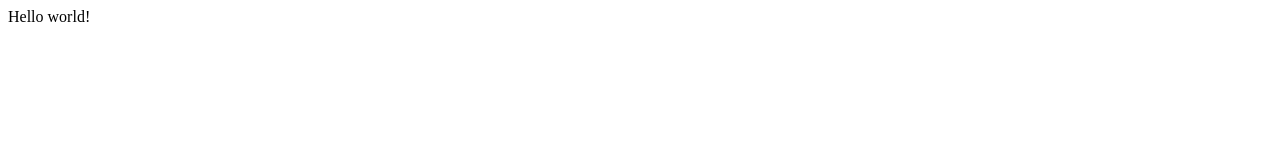
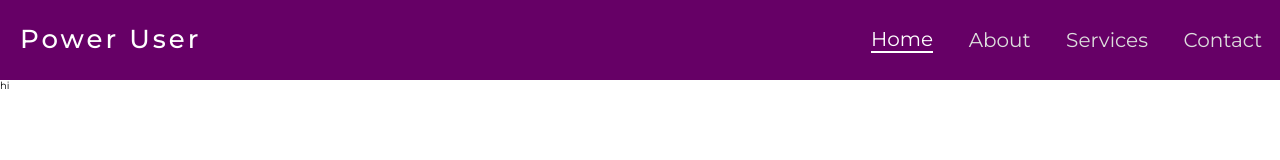
Before and after one commit to clirette/power-user-redesign, a Gatsby site: page / in a window 1280 px wide. Built offline with nearby package versions, Linux system fonts and the light colour scheme; Gatsby itself is replaced by a stand-in of ours.

Commit message:
Using Gatsby hello-world starter for power-user redesign. Implemented responsive Navbar.

```diff
--- /dev/null
+++ b/src/components/Layout.js
@@ -0,0 +1,43 @@
+import React, { Fragment } from "react"
+import { Link } from "gatsby"
+import { Helmet } from "react-helmet"
+import styled, { createGlobalStyle } from "styled-components"
+import { Normalize } from "styled-normalize"
+
+import Navbar from "./Navbar"
+
+const GlobalStyle = createGlobalStyle`
+  html {
+    font-size: 62.5%;
+  }
+
+  body {
+    box-sizing: border-box;
+    font-family: 'Montserrat', sans-serif;
+  }
+`
+
+const Layout = props => {
+  return (
+    <Fragment>
+      <Helmet>
+        <meta charSet="utf-8" />
+        <title>Power User</title>
+        <link
+          href="https://fonts.googleapis.com/css?family=Montserrat:400,500&display=swap"
+          rel="stylesheet"
+        />
+        <meta
+          name="viewport"
+          content="width=device-width,height=device-height,initial-scale=1.0"
+        />
+      </Helmet>
+      <GlobalStyle />
+      <Normalize />
+      <Navbar />
+      {props.children}
+    </Fragment>
+  )
+}
+
+export default Layout
--- /dev/null
+++ b/src/components/Navbar.js
@@ -0,0 +1,157 @@
+import React, { Component, Fragment } from "react"
+import { Link as GatsbyLink } from "gatsby"
+import styled from "styled-components"
+
+import devices from "../utils/devices"
+
+const StyledNavbar = styled.div`
+  height: 10vh;
+  background-color: #660066;
+  display: flex;
+  color: #fff;
+`
+const BrandContainer = styled.div`
+  flex: 2;
+  align-self: center;
+  @media ${devices.laptop} {
+    flex: 1;
+  }
+`
+const Hamburger = styled.div`
+  height: 2rem;
+  width: 2rem;
+  border: 0.2rem solid #fff;
+  border-radius: 0.1rem;
+  display: none;
+  flex-direction: column;
+  justify-content: space-around;
+  align-items: center;
+  align-self: center;
+  margin-right: 2rem;
+  cursor: pointer;
+  @media ${devices.mobileL} {
+    display: flex;
+  }
+`
+
+const HamburgerLines = styled.hr`
+  width: 50%;
+  color: #fff;
+  margin: 0;
+`
+
+const Link = styled(GatsbyLink)`
+  font-size: 2rem;
+  color: #ddd;
+  text-decoration: none;
+  transition: color 0.3s ease-in-out;
+  @media (hover: hover) {
+    &:hover {
+      color: #fff;
+    }
+  }
+`
+
+const Brand = styled.h1`
+  font-size: 2.6rem;
+  font-weight: 500;
+  letter-spacing: 0.3rem;
+  margin-left: 2rem;
+  color: #fff;
+`
+
+const NavLinksContainer = styled.nav`
+  flex: 1;
+  display: flex;
+  justify-content: space-around;
+  align-items: center;
+  @media ${devices.mobileL} {
+    display: none;
+  }
+`
+
+const active = {
+  color: "#fff",
+  borderBottom: ".2rem solid #fff",
+}
+
+const collapsedNavContainerStyles = {
+  display: "flex",
+  backgroundColor: "#660066",
+  flexDirection: "column",
+  alignItems: "end",
+  paddingLeft: "1rem",
+  active: { color: "#fff" },
+  link: { paddingTop: ".5rem", paddingBottom: ".5rem", fontSize: "1.8rem" },
+}
+
+const NavLinks = props => (
+  <NavLinksContainer style={props.display}>
+    <Link
+      activeStyle={props.display ? props.display.active : active}
+      to="/"
+      style={props.display ? props.display.link : {}}
+    >
+      Home
+    </Link>
+    <Link
+      activeStyle={props.display ? props.display.active : active}
+      to="/about"
+      style={props.display ? props.display.link : {}}
+    >
+      About
+    </Link>
+    <Link
+      activeStyle={props.display ? props.display.active : active}
+      to="/services"
+      style={props.display ? props.display.link : {}}
+    >
+      Services
+    </Link>
+    <Link
+      activeStyle={props.display ? props.display.active : active}
+      to="/contact"
+      style={props.display ? props.display.link : {}}
+    >
+      Contact
+    </Link>
+  </NavLinksContainer>
+)
+
+class Navbar extends Component {
+  constructor(props) {
+    super(props)
+    this.state = { menuExpanded: false }
+  }
+
+  handleHamburgerClick = e => {}
+
+  render() {
+    return (
+      <Fragment>
+        <StyledNavbar>
+          <BrandContainer>
+            <Link to="/">
+              <Brand>Power User</Brand>
+            </Link>
+          </BrandContainer>
+          <Hamburger
+            onClick={() =>
+              this.setState({ menuExpanded: !this.state.menuExpanded })
+            }
+          >
+            <HamburgerLines></HamburgerLines>
+            <HamburgerLines></HamburgerLines>
+            <HamburgerLines></HamburgerLines>
+          </Hamburger>
+          {!this.state.menuExpanded && <NavLinks />}
+        </StyledNavbar>
+        {this.state.menuExpanded && (
+          <NavLinks display={collapsedNavContainerStyles} />
+        )}
+      </Fragment>
+    )
+  }
+}
+
+export default Navbar
--- a/src/pages/index.js
+++ b/src/pages/index.js
@@ -1,3 +1,4 @@
 import React from "react"
+import Layout from "../components/Layout"
 
-export default () => <div>Hello world!</div>
+export default () => <Layout>hi</Layout>
--- /dev/null
+++ b/src/utils/devices.js
@@ -0,0 +1,22 @@
+const size = {
+  mobileS: "320px",
+  mobileM: "375px",
+  mobileL: "425px",
+  tablet: "768px",
+  laptop: "1024px",
+  laptopL: "1440px",
+  desktop: "2560px",
+}
+
+const devices = {
+  mobileS: `(max-width: ${size.mobileS})`,
+  mobileM: `(max-width: ${size.mobileM})`,
+  mobileL: `(max-width: ${size.mobileL})`,
+  tablet: `(max-width: ${size.tablet})`,
+  laptop: `(max-width: ${size.laptop})`,
+  laptopL: `(max-width: ${size.laptopL})`,
+  desktop: `(max-width: ${size.desktop})`,
+  desktopL: `(max-width: ${size.desktop})`,
+}
+
+export default devices
```
Also changed, not shown: package.json (+5 -6 lines), src/pages/about.js (added, +8 -0 lines), src/pages/contact.js (added, +8 -0 lines), src/pages/services.js (added, +8 -0 lines), src/utils/animations.js (added), 1 other file.
